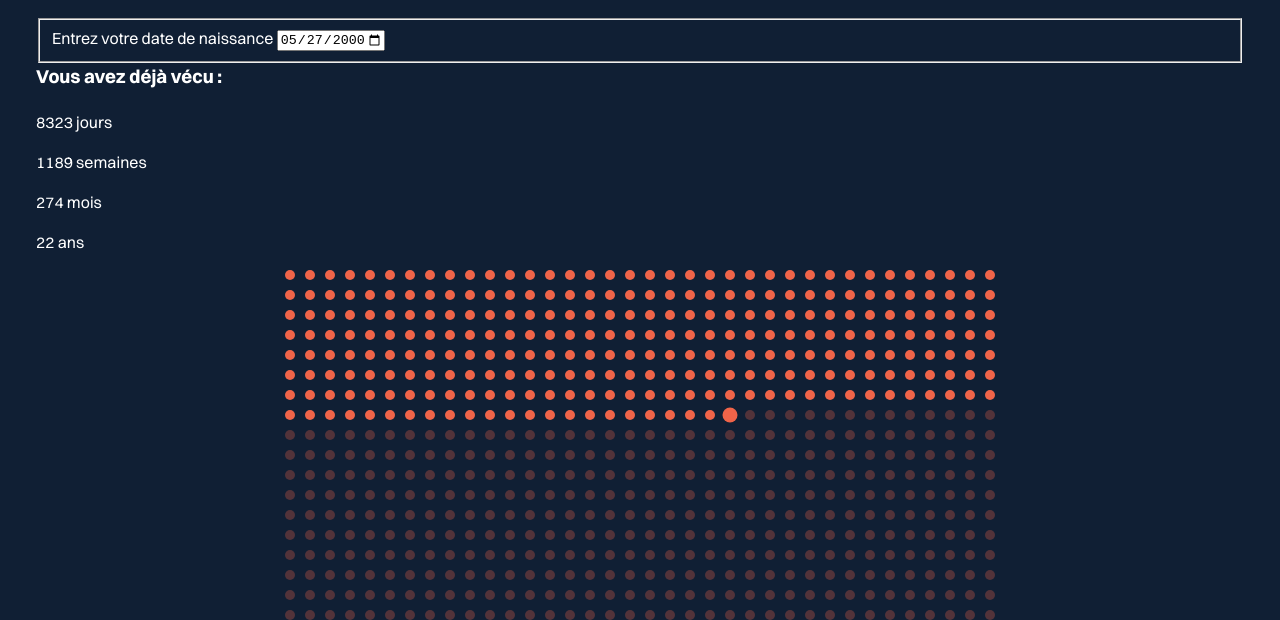
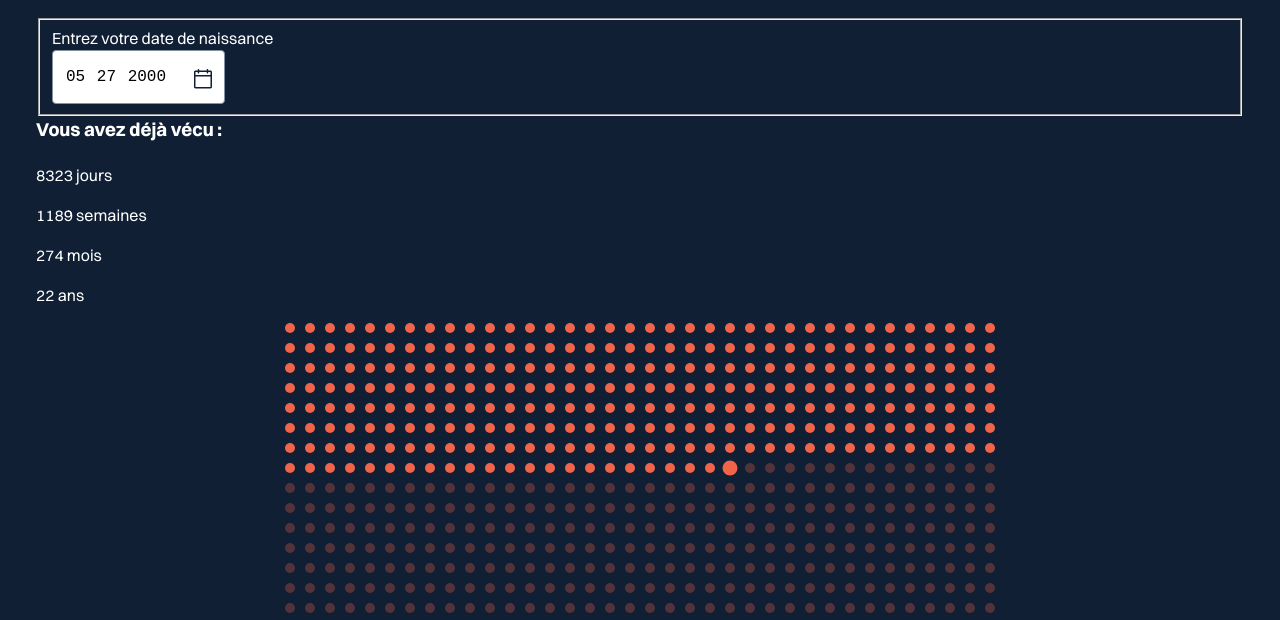
Before and after one commit to valentindebrabandere/month-counter, a website: page index.html in a window 1280 px wide. Shown: the part 171-791 px from the top of the page. Drawn offline with nearby package versions, Linux system fonts and the light colour scheme; files that its build step writes are made by us from their sources.

Commit message:
calendar style

```diff
--- a/index.html
+++ b/index.html
@@ -19,7 +19,7 @@
                         <label for="dateEntered">
                             Entrez votre date de naissance
                         </label>
-                        <input type="date" class="js-dateInput" />
+                        <input type="date" class="js-dateInput c-input-date" />
                     </fieldset>
                 </form>
             </article>
--- /dev/null
+++ b/src/scss/components/_components-input-date.scss
@@ -0,0 +1,61 @@
+input[type="date"] {
+    display:block;
+    position:relative;
+    padding:1rem 3.5rem 1rem 0.75rem;
+
+    font-family: $font-family--primary;
+    font-size:1rem;
+    font-family:monospace;
+
+    border:1px solid #8292a2;
+    border-radius:0.25rem;
+
+    cursor:pointer;
+  }
+  input[type="date"]:focus {
+    outline:none;
+    border-color: $color-brand--30;
+  }
+
+//   ::-webkit-datetime-edit {}
+//   ::-webkit-datetime-edit-fields-wrapper {}
+  ::-webkit-datetime-edit-month-field:hover,
+  ::-webkit-datetime-edit-day-field:hover,
+  ::-webkit-datetime-edit-year-field:hover {
+    transform: scale(1.1);
+  }
+  ::-webkit-datetime-edit-text {
+    opacity:0;
+  }
+  ::-webkit-clear-button,
+  ::-webkit-inner-spin-button {
+    display:none;
+  }
+  ::-webkit-calendar-picker-indicator {
+    position:absolute;
+    width:2.5rem;
+    height:100%;
+    top:0;
+    right:0;
+    bottom:0;
+
+    opacity: 1;
+    cursor:pointer;
+
+    color: $color-brand;
+    background:
+      url(/src/img/calendar.svg)
+      center
+      center
+      no-repeat;
+    transition: transform 0.2s ease-in-out;
+
+  }
+
+  input[type="date"]:hover::-webkit-calendar-picker-indicator {
+    transform: scale(1.03);
+    transition: transform 0.2s ease-in-out;
+  }
+  input[type="date"]:hover::-webkit-calendar-picker-indicator:hover {
+    transform: scale(1.1);
+    transition: transform 0.2s ease-in-out; }
--- a/src/scss/main.scss
+++ b/src/scss/main.scss
@@ -14,6 +14,7 @@
 
 @import "components/_components-pagesection.scss";
 @import "components/_components-pool-point.scss";
+@import "components/_components-input-date.scss";
 
 @import "utilities/_utilities-text-colors.scss";
 @import "utilities/_utilities-spacing.scss";
--- a/src/scss/settings/_settings-colors.scss
+++ b/src/scss/settings/_settings-colors.scss
@@ -9,6 +9,7 @@
 }
 
 $color-brand: var(--color-brand);
+$color-brand--30: #f0654969;
 $color-blue: var(--color-blue);
 $color-black: var(--color-black);
 $color-white: var(--color-white);
--- a/src/scss/settings/_settings-typography.scss
+++ b/src/scss/settings/_settings-typography.scss
@@ -35,3 +35,5 @@
   --fontstack-italic: 'Switzer-VariableItalic', 'Switzer-Variable', sans-serif;
   --fontstack-title: 'Outfit-Variable', "Helvetica", "Arial", sans-serif;
 }
+
+$font-family--primary: var(--fontstack-main);
```
Also changed, not shown: src/img/calendar.svg (added).
